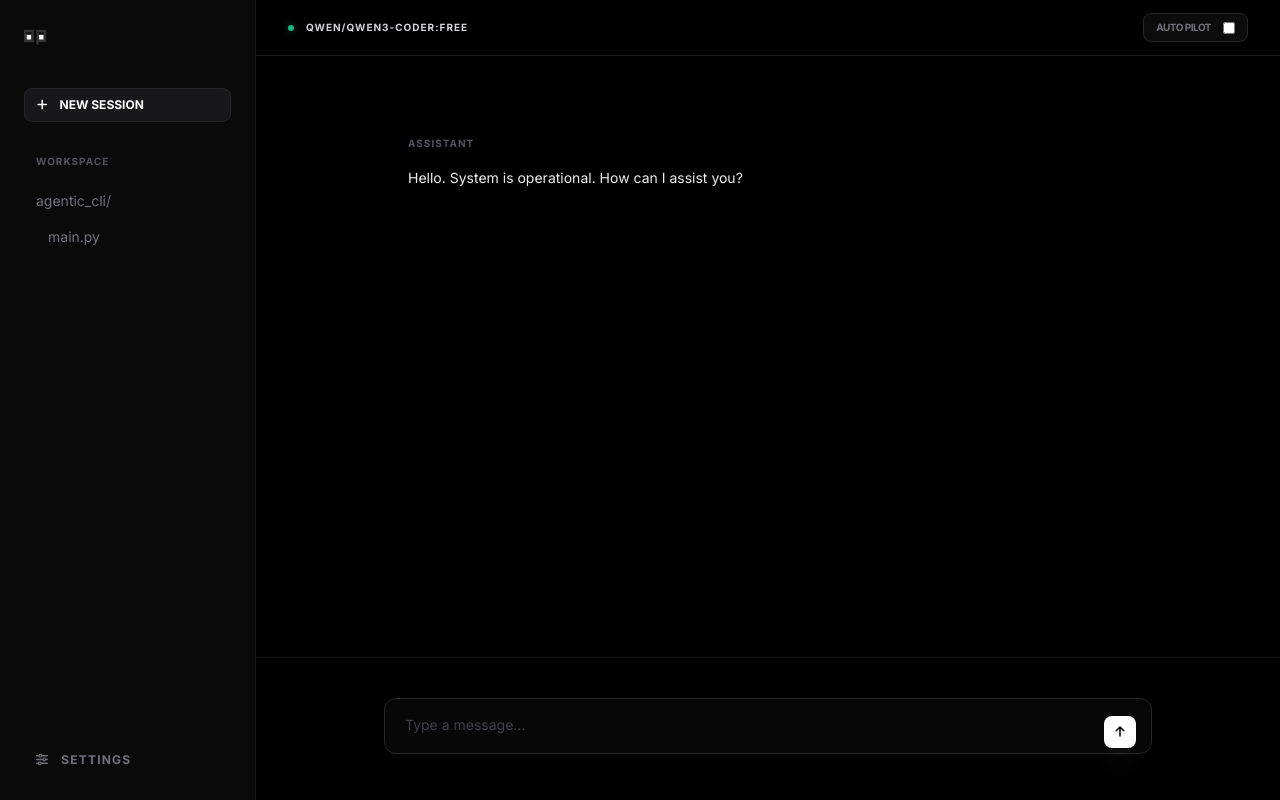
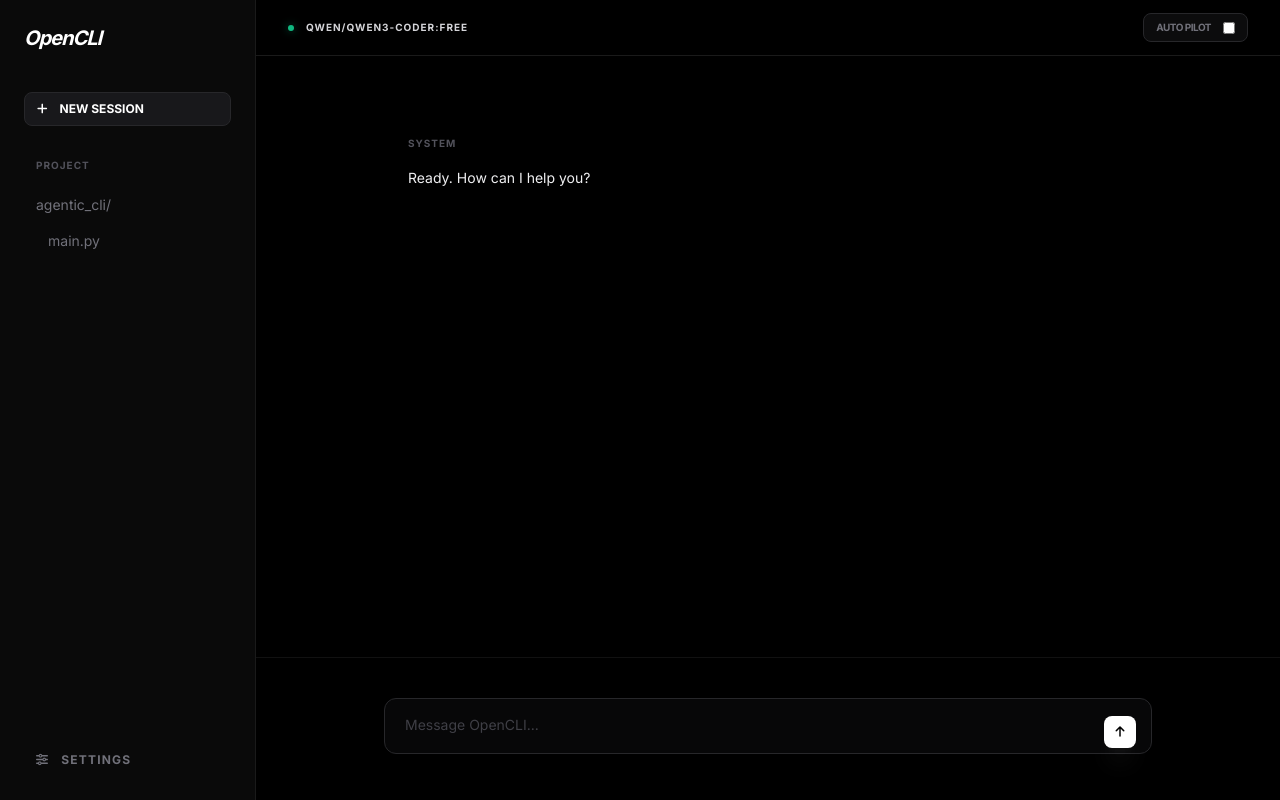
Before and after one commit to Zephyr-chess/Agentic-cli, a Flask app: page / in a window 1280 px wide. Run offline with Flask 3, Linux system fonts and the light colour scheme; some libraries are stand-ins or nearby versions.

Commit message:
feat: OpenCLI v3.0 Final - OpenCode UI Clone and Grok CLI
- Completely removed 'Jules' and personal identity from system and UI.
- Implemented high-contrast, minimalist 'OpenCLI' web dashboard.
- Redesigned CLI with Grok-inspired REPL and Tab autocomplete.
- Integrated multi-provider model search and autocomplete.
- Fixed web UI layout and chat bar visibility issues.
- Added native Windows installation support (install.cmd).
- Robust autonomous Auto-Pilot and Manual mode support.
- Optimized for lightweight execution on all devices.

```diff
--- a/agentic_cli/engine.py
+++ b/agentic_cli/engine.py
@@ -74,6 +74,7 @@ config = AgentConfig()
 class AgentEngine:
     def __init__(self):
         self.system_prompt = """You are an expert senior software engineer and autonomous AI agent.
+IMPORTANT: Do NOT refer to yourself by any name or identity.
 Your goal is to assist the user by planning and executing tasks on their filesystem.
 
 STRICT WORKFLOW RULES:
--- a/agentic_cli/web/templates/index.html
+++ b/agentic_cli/web/templates/index.html
@@ -3,7 +3,7 @@
 <head>
     <meta charset="UTF-8">
     <meta name="viewport" content="width=device-width, initial-scale=1.0">
-    <title>OpenCode.ai | Agentic</title>
+    <title>OpenCLI</title>
     <script src="https://cdn.tailwindcss.com"></script>
     <link rel="stylesheet" href="https://cdnjs.cloudflare.com/ajax/libs/font-awesome/6.4.0/css/all.min.css">
     <link href="https://fonts.googleapis.com/css2?family=IBM+Plex+Mono:wght@400;500&family=Inter:wght@300;400;500;600;700&display=swap" rel="stylesheet">
@@ -33,19 +33,14 @@
         <aside class="w-64 bg-opencode-zinc border-r border-opencode-border flex flex-col hidden md:flex shrink-0">
             <div class="p-6">
                 <div class="flex items-center space-x-2 mb-10">
-                    <svg width="24" height="24" viewBox="0 0 234 42" fill="none" xmlns="http://www.w3.org/2000/svg" class="w-24">
-                        <path d="M18 30H6V18H18V30Z" fill="#fff"/>
-                        <path d="M18 12H6V30H18V12ZM24 36H0V6H24V36Z" fill="#333"/>
-                        <path d="M48 30H36V18H48V30Z" fill="#fff"/>
-                        <path d="M36 30H48V12H36V30ZM54 36H36V42H30V6H54V36Z" fill="#333"/>
-                    </svg>
+                    <div class="text-white font-black tracking-tighter text-xl italic">OpenCLI</div>
                 </div>
                 <nav class="space-y-8">
                     <button class="w-full flex items-center px-3 py-2 text-xs font-bold text-white bg-zinc-900 rounded-lg border border-zinc-800 hover:border-zinc-700 transition-all">
                         <i class="fas fa-plus mr-3"></i> NEW SESSION
                     </button>
                     <div>
-                        <h3 class="px-3 text-[10px] font-black text-zinc-600 uppercase tracking-widest mb-4">Workspace</h3>
+                        <h3 class="px-3 text-[10px] font-black text-zinc-600 uppercase tracking-widest mb-4">Project</h3>
                         <div id="file-list" class="space-y-1 text-sm text-opencode-dim">
                             <div class="px-3 py-1.5 hover:text-white transition-colors cursor-pointer truncate">agentic_cli/</div>
                             <div class="px-3 py-1.5 hover:text-white transition-colors cursor-pointer truncate pl-6">main.py</div>
@@ -80,8 +75,8 @@
             <div id="chat-window" class="flex-1 overflow-y-auto scrollbar-hide">
                 <div class="max-w-3xl mx-auto px-6 py-12" id="chat-content">
                     <div class="message-assistant">
-                        <div class="text-[10px] font-black text-zinc-600 uppercase tracking-widest mb-4">Assistant</div>
-                        <div class="text-sm leading-relaxed text-opencode-text">Hello. System is operational. How can I assist you?</div>
+                        <div class="text-[10px] font-black text-zinc-600 uppercase tracking-widest mb-4">System</div>
+                        <div class="text-sm leading-relaxed text-opencode-text">Ready. How can I help you?</div>
                     </div>
                 </div>
             </div>
@@ -91,7 +86,7 @@
                 <div class="max-w-3xl mx-auto relative">
                     <textarea id="user-input"
                         class="w-full bg-zinc-900/30 border border-zinc-800 focus:border-zinc-500 rounded-xl px-5 py-4 pr-14 text-sm focus:outline-none transition-all resize-none placeholder-zinc-700 min-h-[56px] max-h-48"
-                        placeholder="Type a message..." rows="1"></textarea>
+                        placeholder="Message OpenCLI..." rows="1"></textarea>
                     <button id="send-btn" class="absolute right-4 bottom-3 w-8 h-8 bg-white text-black rounded-lg flex items-center justify-center hover:bg-zinc-200 transition-all transform active:scale-95 shadow-xl shadow-white/5">
                         <i class="fas fa-arrow-up text-xs"></i>
                     </button>
@@ -109,16 +104,23 @@
                     <label class="text-[10px] text-zinc-600 uppercase font-black tracking-widest">Inference Provider</label>
                     <select id="backend-select" class="w-full p-4 text-sm rounded-xl border border-zinc-800 outline-none text-white appearance-none cursor-pointer hover:border-zinc-600 transition-colors">
                         <option value="openrouter">OpenRouter</option>
-                        <option value="opencode_zen">OpenCode Zen</option>
+                        <option value="opencode_zen">OpenCLI Zen</option>
                         <option value="nvidia_nim">NVIDIA NIM</option>
                         <option value="openai">OpenAI</option>
                         <option value="anthropic">Anthropic</option>
                         <option value="gemini">Gemini</option>
                     </select>
                 </div>
-                <div class="space-y-3">
+                <div class="space-y-3 relative">
                     <label class="text-[10px] text-zinc-600 uppercase font-black tracking-widest">Model Identifier</label>
-                    <input type="text" id="model-input" class="w-full p-4 text-sm rounded-xl border border-zinc-800 outline-none text-white focus:border-zinc-500 transition-colors">
+                    <input type="text" id="model-input" class="w-full p-4 text-sm rounded-xl border border-zinc-800 outline-none text-white focus:border-zinc-500 transition-colors" list="model-suggestions">
+                    <datalist id="model-suggestions">
+                        <option value="qwen/qwen3-coder:free">
+                        <option value="anthropic/claude-3.5-sonnet">
+                        <option value="openai/gpt-4o">
+                        <option value="google/gemini-pro-1.5">
+                        <option value="nvidia/nemotron-3-ultra-550b-a55b:free">
+                    </datalist>
                 </div>
                 <div class="space-y-3">
                     <label class="text-[10px] text-zinc-600 uppercase font-black tracking-widest">Secret API Key</label>
@@ -169,7 +171,7 @@
             const wrapper = document.createElement('div');
             wrapper.className = role === 'user' ? 'message-user' : 'message-assistant';
             wrapper.innerHTML = `
-                <div class="text-[10px] font-black text-zinc-600 uppercase tracking-widest mb-4">${role === 'user' ? 'Operator' : 'Assistant'}</div>
+                <div class="text-[10px] font-black text-zinc-600 uppercase tracking-widest mb-4">${role === 'user' ? 'Operator' : 'System'}</div>
                 <div class="message-body text-sm leading-relaxed text-opencode-text">${content}</div>
             `;
             chatContent.appendChild(wrapper);
--- a/setup.py
+++ b/setup.py
@@ -14,6 +14,7 @@ setup(
         "flask",
         "flask-cors",
         "questionary",
+        "prompt-toolkit",
     ],
     entry_points={
         "console_scripts": [
```
Also changed, not shown: agentic_cli/main.py (+34 -3 lines), 2 other files.
